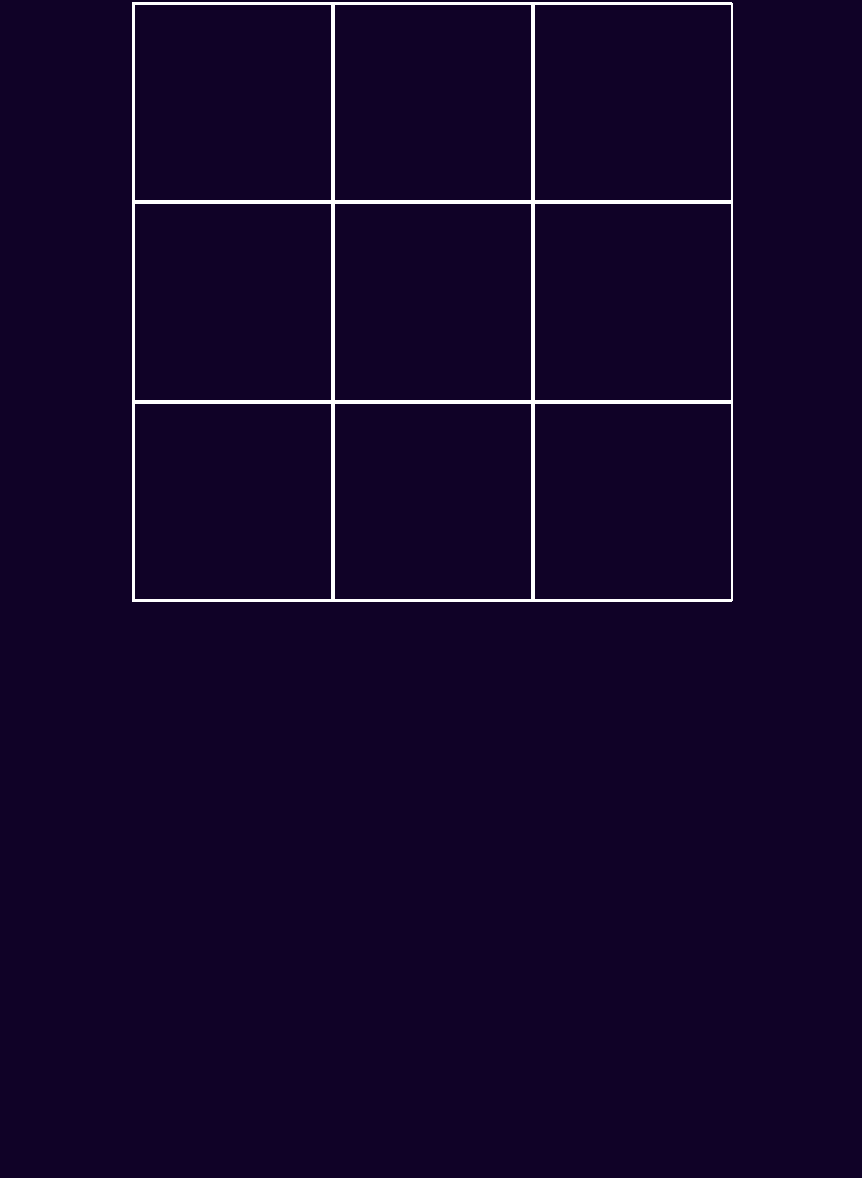
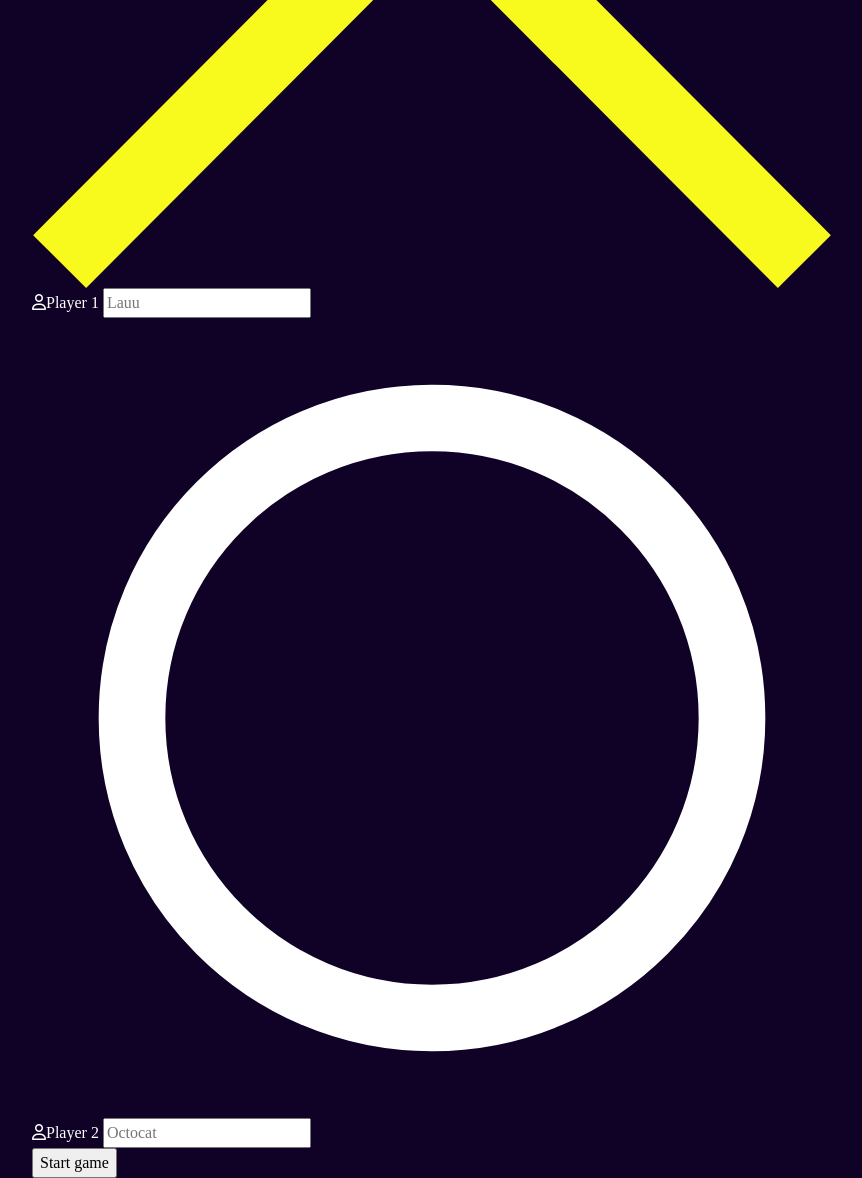
Before and after one commit to heyitslauu/odin-javascript, a plain HTML site: page projects/tic-tac-toe/index.html in a window 1280 px wide. Shown: the part 98-1276 px from the top of the page, without its empty margins (208-1070 px from the left). Before the commit the page ends 800 px from the top, so only its background shows below. Drawn offline with Linux system fonts and the light colour scheme.

Commit message:
Game Starter Modal Added footer added

```diff
--- a/projects/tic-tac-toe/index.html
+++ b/projects/tic-tac-toe/index.html
@@ -3,11 +3,39 @@
 <head>
     <meta charset="UTF-8">
     <meta name="viewport" content="width=device-width, initial-scale=1.0">
+    <link rel="shortcut icon" href="./assets/tictactoe.ico" type="image/x-icon">
+    <script src="https://kit.fontawesome.com/66e98214bd.js" crossorigin="anonymous"></script>
     <link rel="stylesheet" href="style.css">
     <title>Tic Tac Toe</title>
 </head>
 <body>
     <div id="gameBoard"></div>
+    <div id="game-modal">
+        <div id="game-starter">
+            <h1>Tic Tac Toe</h1>
+            <form class="game-controls" id="playerStarter">
+                <div class="flex-col">
+                    <img src="./assets/cross.svg" class="game-moves" alt="Cross Shape TicTacToe">
+                    <div class="flex-col player-fill">
+                        <label for="player1"><i class="fa-regular fa-user"></i>Player 1</label>
+                        <input type="text" required placeholder="Lauu">
+                    </div>
+                </div>
+                <div class="flex-col">
+                    <img src="./assets/circle.svg" class="game-moves circle" alt="Circle Shape TicTacToe">
+                    <div class="flex-col player-fill">
+                        <label for="player1"><i class="fa-regular fa-user"></i>Player 2</label>
+                        <input type="text" required placeholder="Octocat">
+                    </div>
+                </div>
+            </form>
+            <div>
+                <button type="submit" class="startBtn" form="playerStarter">Start game</button>
+            </div>
+        </div>
+    </div>
+
+    <footer class="footer"></footer>
 
     <script src="app.js"></script>
 </body>
```
